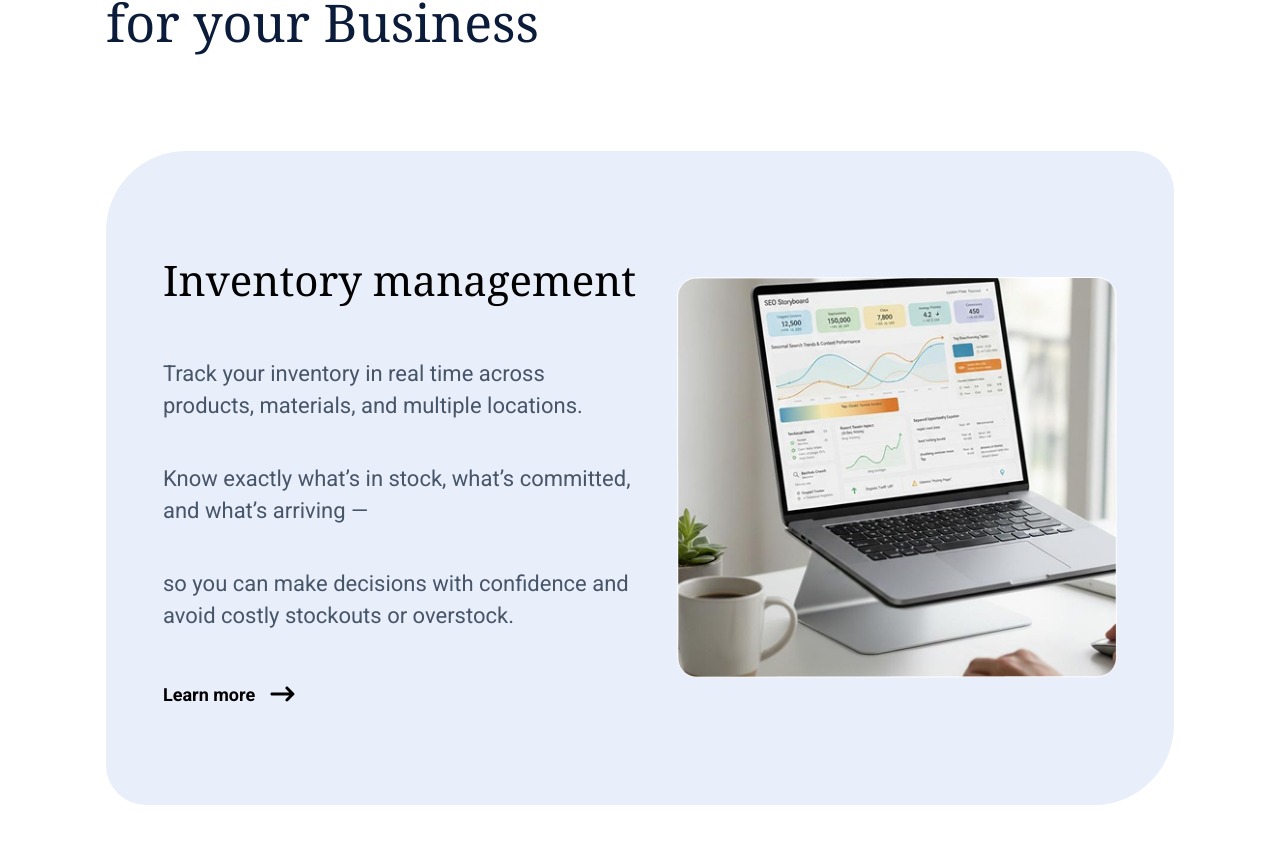
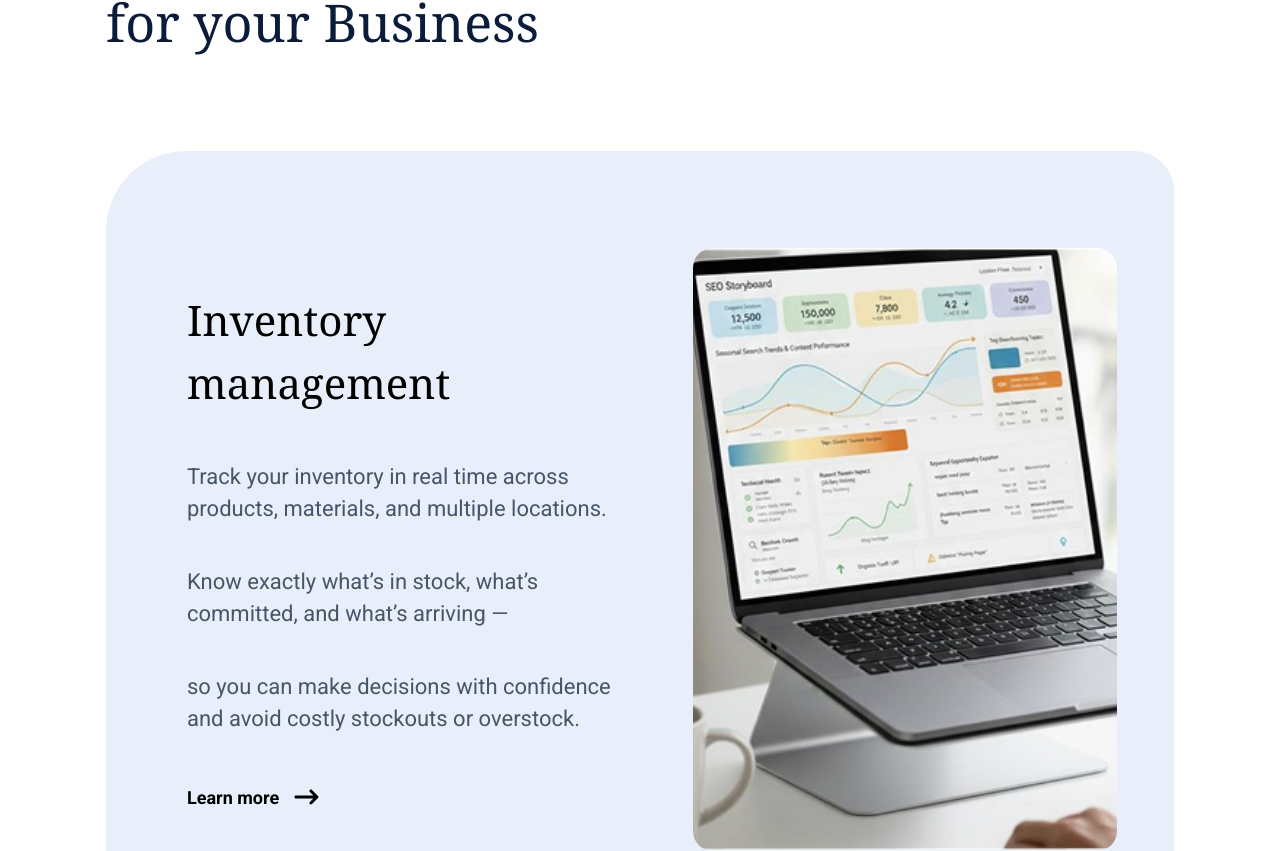
Before and after one commit to Sumally007/zanua-website-project, a React (Vite) app: page / in a window 1280 px wide. Shown: the part 1779-2630 px from the top of the page. Built offline with nearby package versions, Linux system fonts and the light colour scheme; a web font is replaced by a local one.

Commit message:
dealing with featureCard component to make it resposive

```diff
--- a/src/components/FeatureCard.tsx
+++ b/src/components/FeatureCard.tsx
@@ -60,9 +60,9 @@ const FeatureCard: React.FC<Feature> = ({
 }) => {
     return (
         <div
-            className={`card flex flex-col items-center justify-between gap-8 lg:gap-10 px-6 py-10 md:flex-row lg:px-[57px] lg:py-[97px] ${bgClass} rounded-rounded-sm md:rounded-rounded-md lg:rounded-tl-card-lg lg:rounded-br-card-lg lg:rounded-tr-card-sm lg:rounded-bl-card-sm`}
+            className={`card flex flex-col md:items-stretch items-stretch justify-between gap-8 lg:gap-10 px-0 py-0 md:px-6 md:py-10 md:flex-row lg:px-[57px] lg:py-[97px] ${bgClass} rounded-rounded-sm md:rounded-rounded-md lg:rounded-tl-card-lg lg:rounded-br-card-lg lg:rounded-tr-card-sm lg:rounded-bl-card-sm`}
         >
-            <div className="flex w-full flex-col lg:w-[490px]">
+            <div className="flex w-full flex-col lg:w-[490px] px-6 py-10">
                 <h3 className="mb-[47px] text-[2.25rem] xl:text-[42px]">{title}</h3>
 
                 {paragraphs.map((text, index) => (
@@ -83,8 +83,8 @@ const FeatureCard: React.FC<Feature> = ({
                 </a>
             </div>
 
-            <div>
-                <img src={image} alt={imageAlt} />
+            <div className='relative w-full aspect-[4/4] sm:aspect-[4/4] md:aspect-auto md:flex-1 md:min-h-[300px] rounded-[20px] overflow-hidden'>
+                <img src={image} alt={imageAlt} className='absolute inset-0 w-full h-full object-cover' />
             </div>
         </div>
     )
--- a/src/components/Features.tsx
+++ b/src/components/Features.tsx
@@ -3,7 +3,7 @@ import FeatureCard, { features } from './FeatureCard';
 
 const Features = () => {
     return (
-        <section id="features" className="flex flex-col items-center justify-center mb-[var(--space-bottom)] xl:px-[106px] px-[2.5rem]">
+        <section id="features" className="flex flex-col items-center justify-center mb-[var(--space-bottom)] xl:px-[106px] px-[2rem] md:px-[2.5rem]">
             <div className="flex flex-col sm:flex-row sm:items-center justify-between  w-full mb-[97px]">
                 <h2 className="text-[1.875rem] pr-[10%] lg:text-[52px] md:text-[2.25rem] mb-[30px] lg:mb-0 text-brand-dark xl:leading-[120%] max-w-heading">Everything you need for your Business</h2>
                 <p className="text-brand-gray text-[1rem] lg:text-(length:--font-size-paragraph) max-w-paragraph leading-[150%] self-start">Powerful modules that work together to keep your stock accurate</p>
@@ -12,26 +12,6 @@ const Features = () => {
                 {features.map((features, index) => (
                     <FeatureCard key={index} {...features} />
                 ))}
-                {/* <div className="card flex items-center justify-between py-[97px] px-[57px] bg-lightBlue rounded-tl-card-lg rounded-br-card-lg rounded-tr-card-sm rounded-bl-card-sm">
-                    <div className="flex flex-col w-[490px]">
-                        <h3 className='text-[42px] mb-[47px]'>Inventory management</h3>
-                        <p className='text-brand-gray text-(length:--font-size-paragraph) mb-[40px] leading-[148%]'>Track your inventory in real time across <br></br> products, materials, and multiple locations. </p>
-                        <p className='text-brand-gray text-(length:--font-size-paragraph) mb-[40px] leading-[148%]'>
-                            Know exactly what’s in stock, what’s <br></br> committed, and what’s arriving — </p>
-                        <p className='text-brand-gray text-(length:--font-size-paragraph) mb-[40px] leading-[148%]'>so you can make decisions with confidence <br></br> and avoid costly stockouts or overstock.</p>
-                        <a
-                            href={"#"}
-                            className="inline-flex self-start group items-center gap-2 font-semibold text-[18px] text-black hover:underline pt-2"
-                        >
-                            Learn more <span>
-                                <FaArrowRightLong className="w-[38.88px] h-[24px] transition-transform group-hover:translate-x-1" />
-                            </span>
-                        </a>
-                    </div>
-                    <div>
-                        <img src={featureImage} alt="feature image" />
-                    </div>
-                </div> */}
             </div>
         </section>
     )
```
